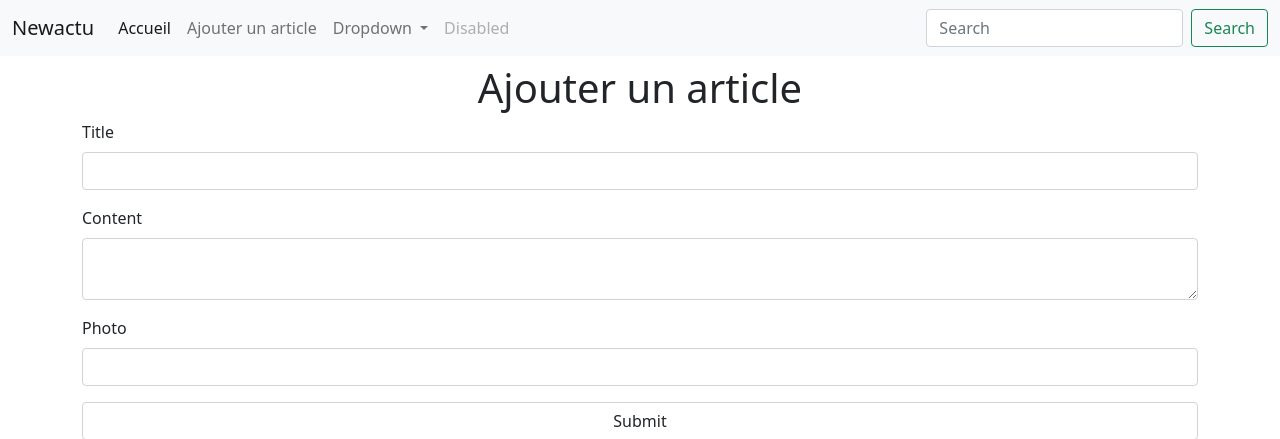
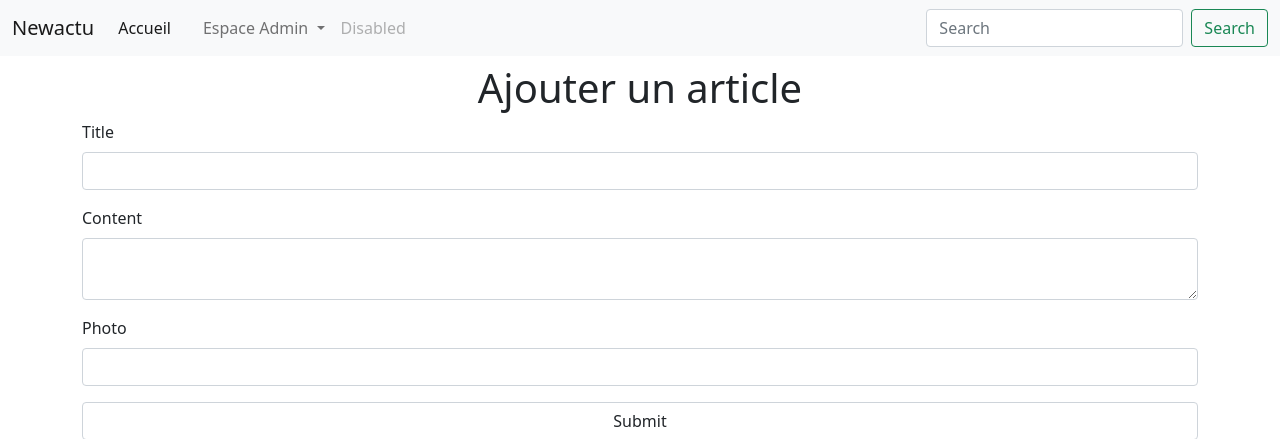
Before and after one commit to KevinL45/newsactu, a Symfony app: template templates/post/form.html.twig in a window 1280 px wide. Shown: the top 439 px of the page. Run offline with Twig, Linux system fonts and the light colour scheme; the template is opened without the code that fills it, so the values that code supplies are empty; form fields are guessed from the names that the template uses; some libraries are stand-ins or nearby versions.

Commit message:
first commit

```diff
--- a/templates/components/_nav.html.twig
+++ b/templates/components/_nav.html.twig
@@ -7,17 +7,17 @@
     <div class="collapse navbar-collapse" id="navbarSupportedContent">
       <ul class="navbar-nav me-auto mb-2 mb-lg-0">
         <li class="nav-item">
-          <a class="nav-link active" aria-current="page" href="">Accueil</a>
+          <a class="nav-link active" aria-current="page" href="{{path('default_home')}}">Accueil</a>
         </li>
         <li class="nav-item">
-          <a class="nav-link" href="#">Ajouter un article</a>
+          <a class="nav-link" href=""></a>
         </li>
         <li class="nav-item dropdown">
           <a class="nav-link dropdown-toggle" href="#" id="navbarDropdown" role="button" data-bs-toggle="dropdown" aria-expanded="false">
-            Dropdown
+            Espace Admin
           </a>
           <ul class="dropdown-menu" aria-labelledby="navbarDropdown">
-            <li><a class="dropdown-item" href="#">Action</a></li>
+            <li><a class="dropdown-item" href="{{path('post_create_post')}}">Ajouter un article</a></li>
             <li><a class="dropdown-item" href="#">Another action</a></li>
             <li><hr class="dropdown-divider"></li>
             <li><a class="dropdown-item" href="#">Something else here</a></li>
```
